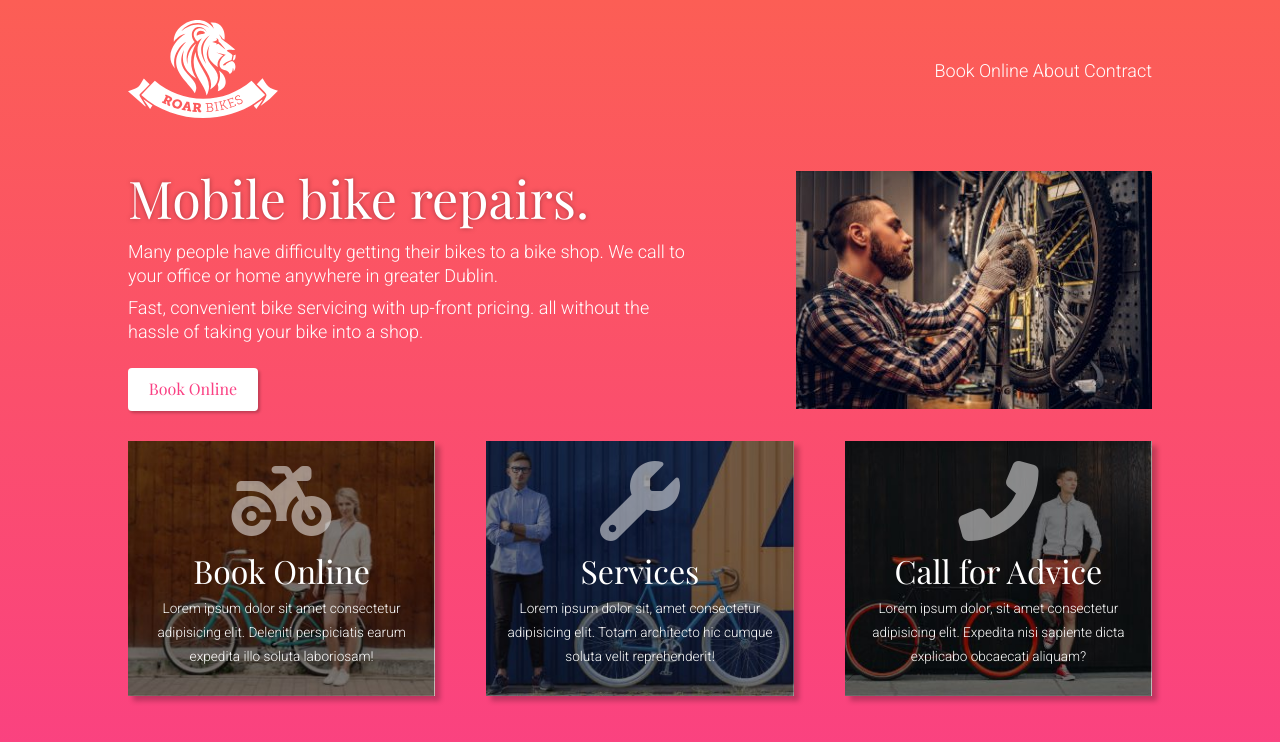
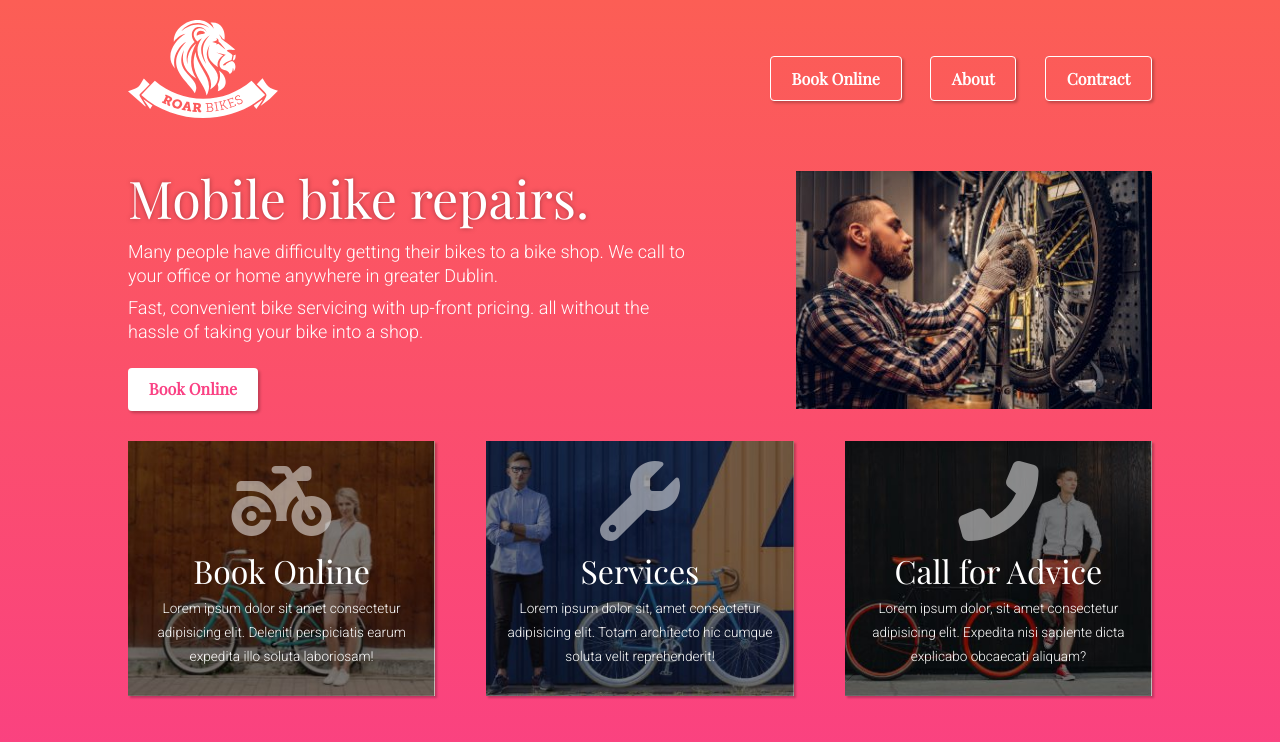
Before and after one commit to odacrem123/bike-repair-website, a plain HTML site: page index.html in a window 1280 px wide. Drawn offline with nearby package versions, Linux system fonts and the light colour scheme.

Commit message:
change nav buttons design
change nav buttons from filled background to transparent with added shadows on hover

```diff
--- a/index.html
+++ b/index.html
@@ -21,10 +21,9 @@
         <img src="images/logo-roar-bikes.svg" alt="Logo for Bike Repair shop Roar Bikes">
       </div>
       <nav>
-        Book
-        Online
-        About
-        Contract
+        <a href="book-now.html" class="book-online-btn outline-btn">Book Online</a>
+        <a href="advice.html" class="book-online-btn outline-btn">About</a>
+        <a href="#" class="book-online-btn outline-btn">Contract</a>
       </nav>
     </header>
     <main>
--- a/style.css
+++ b/style.css
@@ -58,13 +58,31 @@ main {
   color: #FA4083;
   font-family: 'Playfair Display', serif;
   font-size: 1rem;
+  font-weight: bold;
   border-radius: 0.25rem;
   box-shadow: 2px 2px 3px rgba(0, 0, 0, 0.24);
+}
+
+nav .book-online-btn {
+  margin-left: 1.5rem;
 }
 
 .book-online-btn:hover {
   background-color: #e6e6e6;
   transition: background-color 0.25s;
+}
+
+.outline-btn {
+  border: 1px solid #fff;
+  background-color: transparent;
+  color: #fff;
+  transition: background-color 0.25s color 0.25s;
+}
+
+.outline-btn:hover {
+  background-color: rgba(230, 230, 230, 0.699);
+  color: #FA4083;
+  box-shadow: 0 4px 5px rgba(0, 0, 0, 0.24);
 }
 
 .cards {
@@ -79,7 +97,7 @@ main {
   width: 30%;
   box-sizing: border-box;
   line-height: 1.2rem;
-  box-shadow: 5px 5px 5px rgba(0, 0, 0, 0.24);
+  box-shadow: 2px 2px 2px rgba(0, 0, 0, 0.24);
 }
 
 .card1{
@@ -130,4 +148,5 @@ p {
   background-color: rgba(255, 255, 255, 0.1);
   transition: background-color 0.30s;
   color: #c0bfbf;
+  box-shadow: 5px 5px 10px rgba(0, 0, 0, 0.24);
 }
```
Also changed, not shown: advice.html (+3 -4 lines), book-now.html (+3 -4 lines), services.html (+3 -4 lines).
